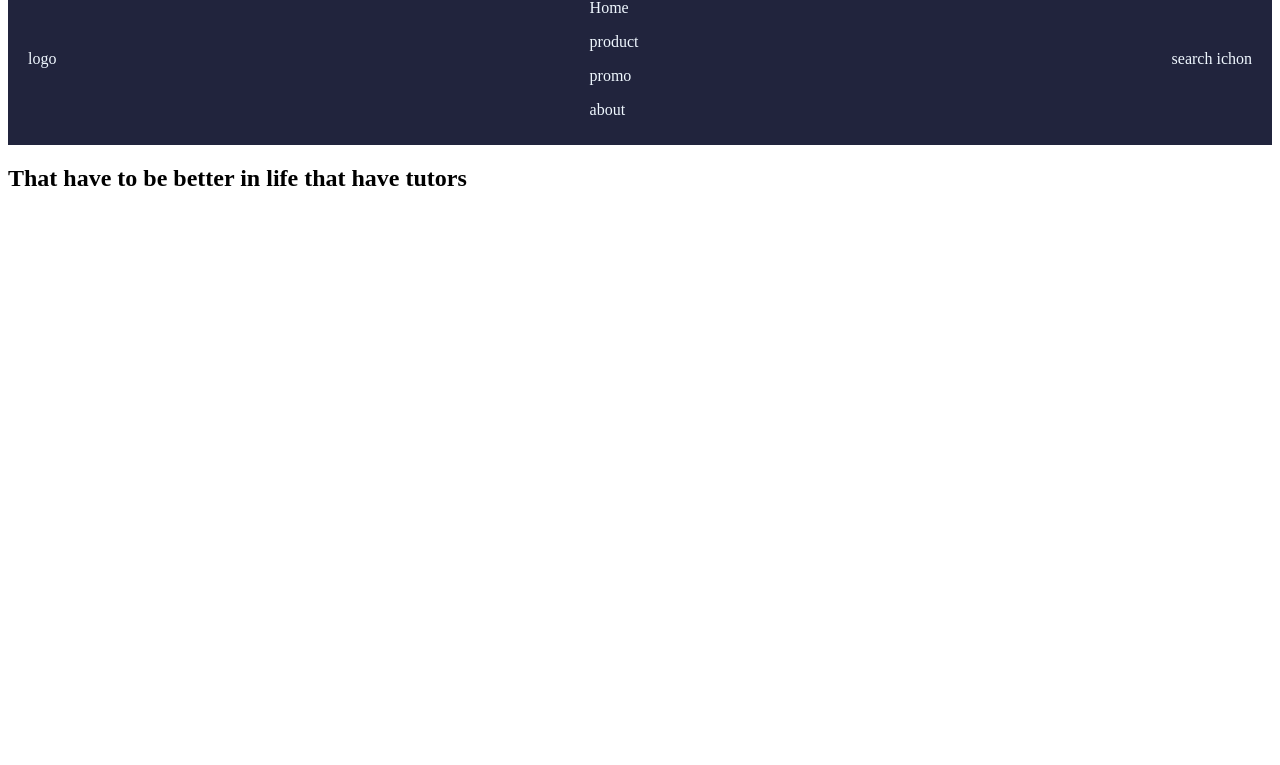
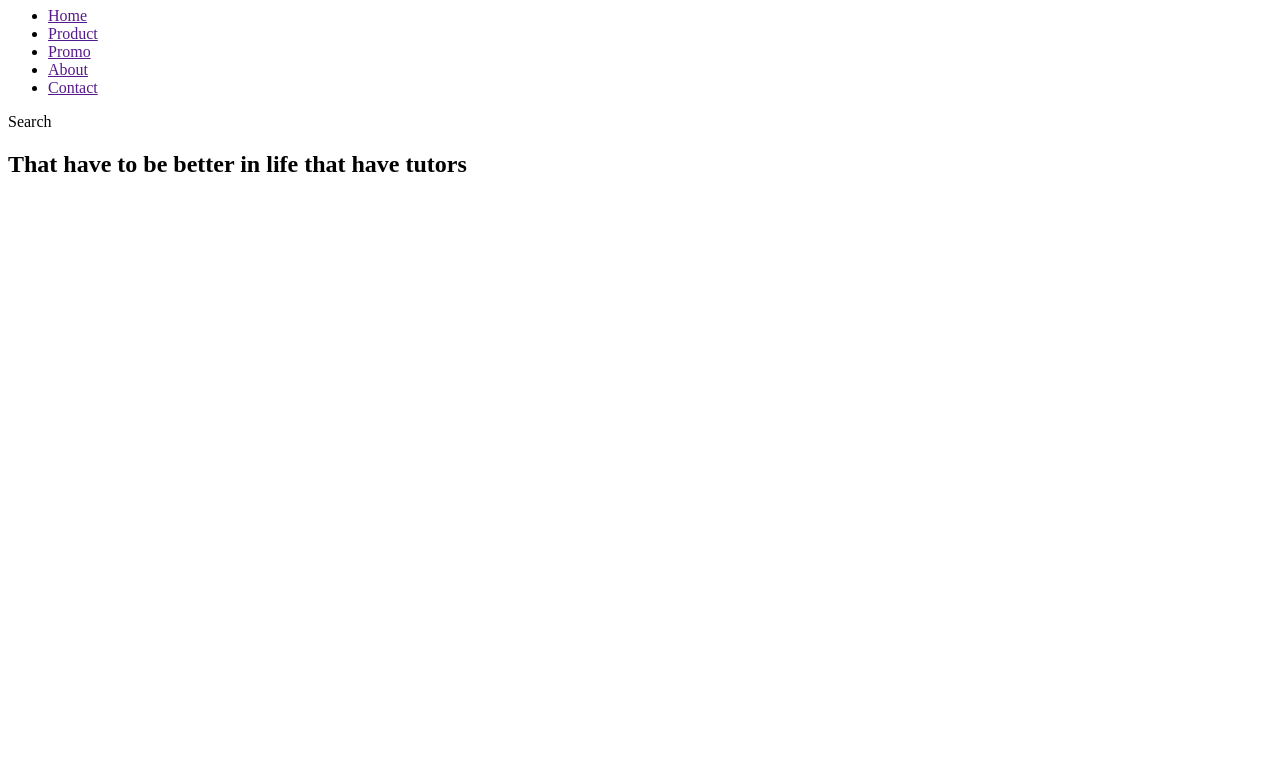
Before and after one commit to naimur202165/resturant_landing_page, a plain HTML site: page index.html in a window 1280 px wide. Shown: the part 35-800 px from the top of the page. Drawn offline with Linux system fonts and the light colour scheme.

Commit message:
all css have resets

```diff
--- a/index.html
+++ b/index.html
@@ -9,23 +9,22 @@
   <body>
     <div class="main">
       <!-- Header Start From Here -->
-      <header class="header container">
-        <div>logo</div>
-        <div>
-          <ul>
-            Home
-          </ul>
-          <ul>
-            product
-          </ul>
-          <ul>
-            promo
-          </ul>
-          <ul>
-            about
-          </ul>
-        </div>
-        <div>search ichon</div>
+      <header class="header">
+        <nav class="nav">
+          <div class="logo">Logo</div>
+          <div>
+            <ul>
+              <li><a href="">Home</a></li>
+              <li><a href="">Product</a></li>
+              <li><a href="">Promo</a></li>
+              <li><a href="">About</a></li>
+              <li><a href="">Contact</a></li>
+            </ul>
+          </div>
+          <div>
+            <p>Search</p>
+          </div>
+        </nav>
       </header>
       <!-- Header Ends From Here -->
 
--- a/style.css
+++ b/style.css
@@ -3,28 +3,3 @@
 }
 
 /* Heading */
-
-.header {
-  background-color: #21243d;
-  color: aliceblue;
-  display: flex;
-  justify-content: space-between;
-  align-items: center;
-  padding: 10px 20px;
-}
-
-.header div ul {
-  display: flex;
-  flex-direction: row;
-  flex-wrap: wrap;
-  width: 100%;
-  padding-left: 0;
-}
-
-.header div ul li {
-  list-style: none;
-  display: inline-block;
-  width: calc(100% / 3);
-  height: 120px;
-  text-align: center;
-}
```
